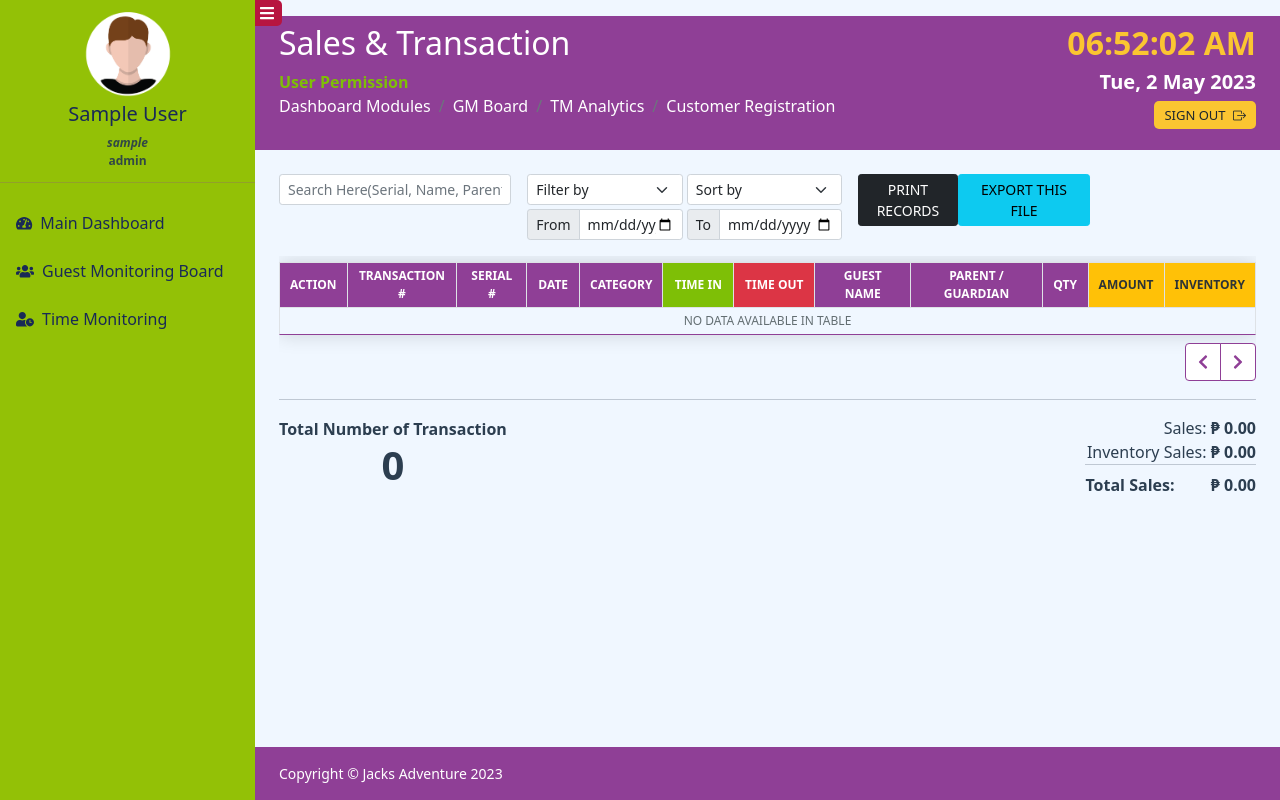
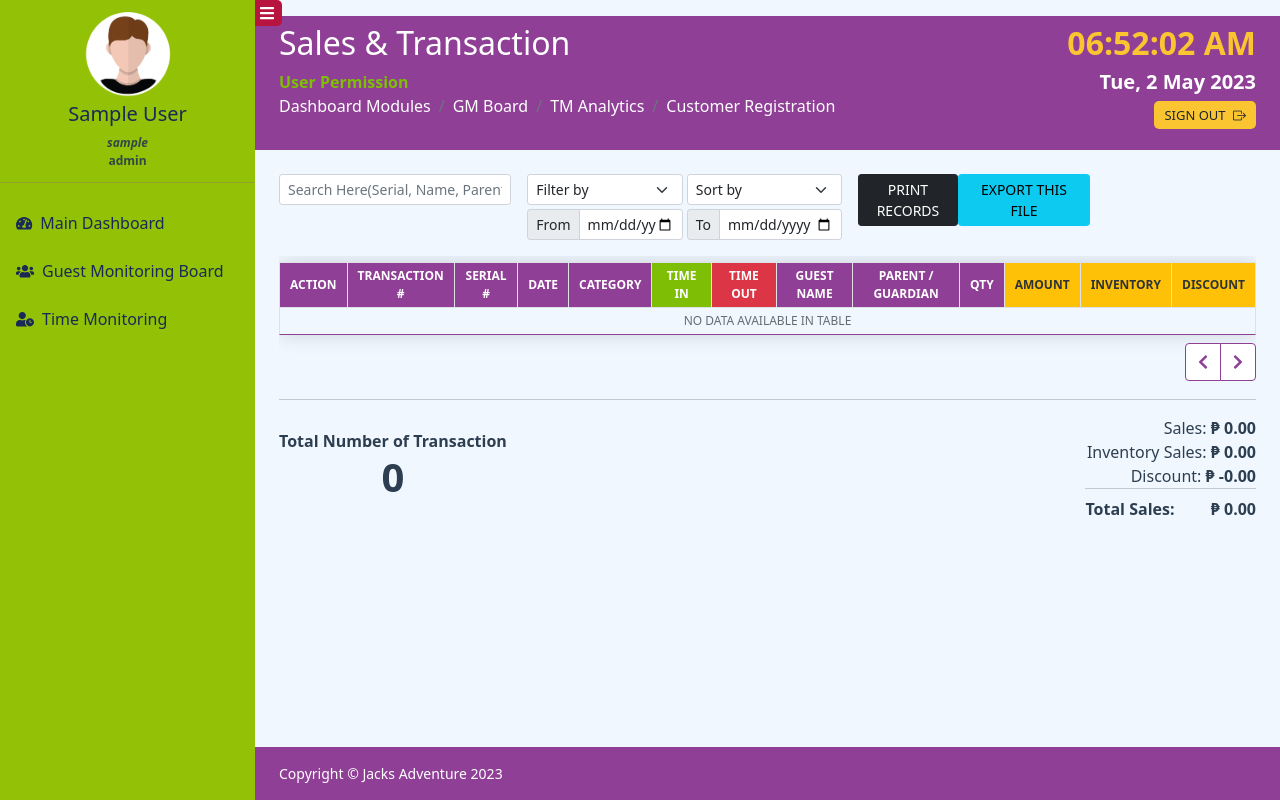
Before and after one commit to carlocano03/GuestMonitoringSystem, a CodeIgniter app: page /database/index.php/main/sales_transaction in a window 1280 px wide. Run offline with CodeIgniter, Linux system fonts and the light colour scheme; the visitor is signed in with stand-in values (Sample User, id 1); data that the repository does not hold is empty; some libraries are stand-ins or nearby versions.

Commit message:
Fix sales report

```diff
--- a/application/controllers/Transaction.php
+++ b/application/controllers/Transaction.php
@@ -26,6 +26,7 @@ class Transaction extends CI_Controller
         $inv_sales = 0;
         $total_sales = 0;
         $no_transaction = 0;
+        $total_discount = 0;
         foreach ($guest as $list) {
             $no++;
             $row = array();
@@ -80,9 +81,19 @@ class Transaction extends CI_Controller
                 ->row();
             $inv_sales += $inv->inv_sales;
 
-            $total_sales = $total_amount + $inv_sales;
+            $row[] = number_format($inv->inv_sales, 2);
 
-            $row[] = number_format($inv->inv_sales, 2);
+            $discount = $this->db
+                ->select('discount_amt')
+                ->from('consumable_stocks')
+                ->where('guest_id', $list->guest_id)
+                ->group_by('serial_no')
+                ->get()
+                ->row();
+            $total_discount += $discount->discount_amt;
+            $row[] = number_format($discount->discount_amt, 2);
+
+            $total_sales = $total_amount + $inv_sales - $total_discount;
 
             $this->db->from('consumable_stocks');
             $this->db->group_by('transaction_no');
@@ -98,6 +109,7 @@ class Transaction extends CI_Controller
             "totalAmount" => number_format($total_amount, 2),
             "totalInv" => number_format($inv_sales, 2),
             "totalSales" => number_format($total_sales, 2),
+            "total_discount" => number_format($total_discount, 2),
             "no_transaction" => number_format($no_transaction),
         );
         echo json_encode($output);
@@ -209,7 +221,13 @@ class Transaction extends CI_Controller
                 }
 
                 // Format remaining time as HH:MM:SS
-                $remaining_time_formatted = sprintf('%02d:%02d:%02d', ($remaining_time / 3600), ($remaining_time / 60 % 60), ($remaining_time % 60));
+                //$remaining_time_formatted = sprintf('%02d:%02d:%02d', ($remaining_time / 3600), ($remaining_time / 60 % 60), ($remaining_time % 60));
+                if ($remaining_time < 0) {
+                    $remaining_time_formatted = '00:00:00';
+                } else {
+                    $remaining_time_formatted = sprintf('%02d:%02d:%02d', ($remaining_time / 3600), ($remaining_time / 60 % 60), ($remaining_time % 60));
+                }
+
                 if ($remaining_time < 300) {
                     $disabled = 'disabled';
                 } else {
@@ -311,7 +329,13 @@ class Transaction extends CI_Controller
                 }
 
                 // Format remaining time as HH:MM:SS
-                $remaining_time_formatted = sprintf('%02d:%02d:%02d', ($remaining_time / 3600), ($remaining_time / 60 % 60), ($remaining_time % 60));
+                //$remaining_time_formatted = sprintf('%02d:%02d:%02d', ($remaining_time / 3600), ($remaining_time / 60 % 60), ($remaining_time % 60));
+                if ($remaining_time < 0) {
+                    $remaining_time_formatted = '00:00:00';
+                } else {
+                    $remaining_time_formatted = sprintf('%02d:%02d:%02d', ($remaining_time / 3600), ($remaining_time / 60 % 60), ($remaining_time % 60));
+                }
+
                 if ($remaining_time < 300) {
                     $disabled = 'disabled';
                 } else {
@@ -453,7 +477,13 @@ class Transaction extends CI_Controller
                 }
 
                 // Format remaining time as HH:MM:SS
-                $remaining_time_formatted = sprintf('%02d:%02d:%02d', ($remaining_time / 3600), ($remaining_time / 60 % 60), ($remaining_time % 60));
+                //$remaining_time_formatted = sprintf('%02d:%02d:%02d', ($remaining_time / 3600), ($remaining_time / 60 % 60), ($remaining_time % 60));
+                if ($remaining_time < 0) {
+                    $remaining_time_formatted = '00:00:00';
+                } else {
+                    $remaining_time_formatted = sprintf('%02d:%02d:%02d', ($remaining_time / 3600), ($remaining_time / 60 % 60), ($remaining_time % 60));
+                }
+
                 if ($remaining_time < 300) {
                     $disabled = 'disabled';
                 } else {
@@ -552,7 +582,13 @@ class Transaction extends CI_Controller
                 }
 
                 // Format remaining time as HH:MM:SS
-                $remaining_time_formatted = sprintf('%02d:%02d:%02d', ($remaining_time / 3600), ($remaining_time / 60 % 60), ($remaining_time % 60));
+                //$remaining_time_formatted = sprintf('%02d:%02d:%02d', ($remaining_time / 3600), ($remaining_time / 60 % 60), ($remaining_time % 60));
+                if ($remaining_time < 0) {
+                    $remaining_time_formatted = '00:00:00';
+                } else {
+                    $remaining_time_formatted = sprintf('%02d:%02d:%02d', ($remaining_time / 3600), ($remaining_time / 60 % 60), ($remaining_time % 60));
+                }
+
                 if ($remaining_time < 300) {
                     $disabled = 'disabled';
                 } else {
--- a/application/views/sales.php
+++ b/application/views/sales.php
@@ -17,7 +17,9 @@
     #tbl_sales th:nth-child(11),
     #tbl_sales td:nth-child(11),
     #tbl_sales th:nth-child(12),
-    #tbl_sales td:nth-child(12) {
+    #tbl_sales td:nth-child(12),
+    #tbl_sales th:nth-child(13),
+    #tbl_sales td:nth-child(13) {
         background: var(--bs-yellow);
         color: #2d3436;
     }
@@ -105,6 +107,7 @@
                             <th>Qty</th>
                             <th>Amount</th>
                             <th>Inventory</th>
+                            <th>Discount</th>
                         </tr>
                     </thead>
                     <tbody>
@@ -128,6 +131,11 @@
                             <div class="text-end">
                             Inventory Sales:
                                 <b id="total_inv"></b>
+                            </div>
+
+                            <div class="text-end">
+                            Discount:
+                                <b id="total_discount"></b>
                             </div>
 
                             <hr class="mt-0 mb-2">
@@ -252,6 +260,7 @@
                     $('#total_amount').text('₱ ' + json.totalAmount);
                     $('#total_inv').text('₱ ' + json.totalInv);
                     $('#total_sales').text('₱ ' + json.totalSales);
+                    $('#total_discount').text('₱ -' + json.total_discount);
                     $('#no_transaction').text(json.no_transaction);
                 return json.data;
                 }
```
Also changed, not shown: application/views/pdf/time_monitoring.php (+7 -1 lines).
